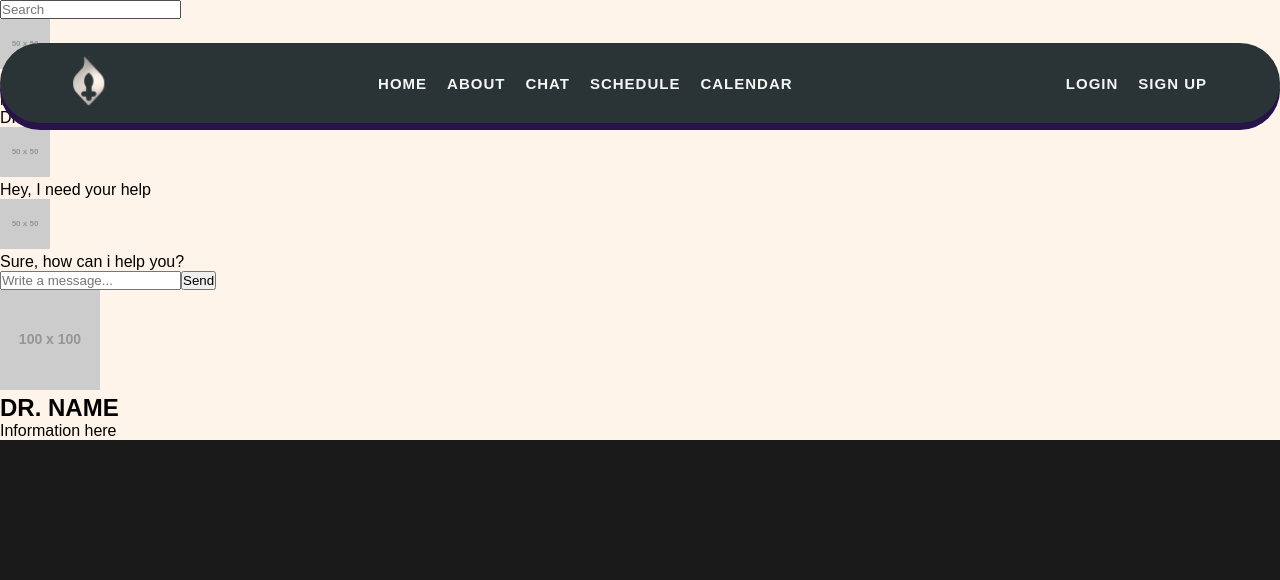
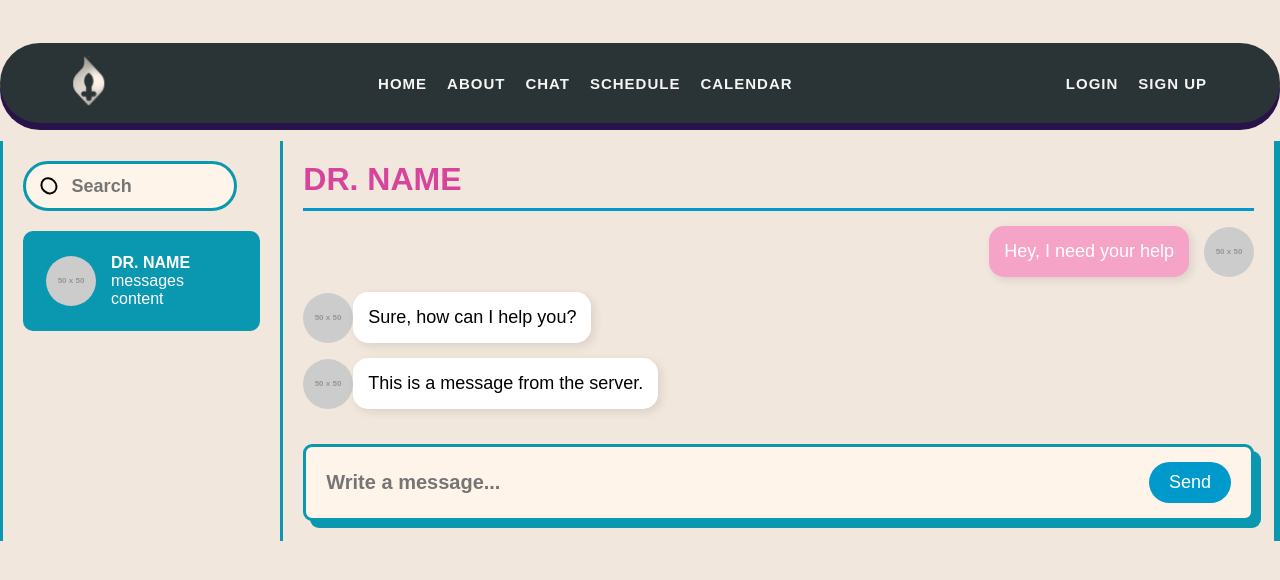
Before and after one commit to TrucNguyen2211/Hackathon_NhamNhamNho, a React (Vite) app in the folder frontend/: page /chat in a window 1280 px wide. Shown: the top 580 px of the page. Built offline with nearby package versions, Linux system fonts and the light colour scheme.

Commit message:
update chat UI

```diff
--- a/frontend/package.json
+++ b/frontend/package.json
@@ -10,6 +10,7 @@
     "preview": "vite preview"
   },
   "dependencies": {
+    "axios": "^1.7.9",
     "hackathon": "file:..",
     "react": "^18.3.1",
     "react-dom": "^18.3.1",
--- a/frontend/src/Home.jsx
+++ b/frontend/src/Home.jsx
@@ -6,8 +6,6 @@ import Calendar from "./component/Calendar";
 function Home() {
     return (
         <div id ="root">
-
-
             <div className="content">
                 <h1>Home</h1>
                 <p>Welcome to the Home page!</p>
--- a/frontend/src/index.css
+++ b/frontend/src/index.css
@@ -8,14 +8,12 @@
 #root {
   width: 100%;
   height: 100%;
-  background-color: #FFF4EA;
+  padding-top: 4%;
 }
 
 .content {
   display: flex;
-  padding-top: 168px;
   width: 100%;
-  background-color: #FFF4EA;
 }
 
 .calendar-box {
--- a/frontend/src/pages/Chat.jsx
+++ b/frontend/src/pages/Chat.jsx
@@ -1,13 +1,36 @@
-import React, { useState } from 'react';
+import React, { useState, useEffect } from 'react';
 import './ChatInterface.css';
 
 const ChatInterface = () => {
     const [message, setMessage] = useState('');
+    const [messages, setMessages] = useState([
+        { id: 1, type: 'sent', content: 'Hey, I need your help' },
+        { id: 2, type: 'received', content: 'Sure, how can I help you?' },
+    ]);
+
+    // Simulate fetching a new message from an API
+    useEffect(() => {
+        const interval = setInterval(() => { //change this to the actuall API call
+            // Simulated API response
+            const apiMessage = {
+                id: Date.now(),
+                type: 'received',
+                content: 'This is a message from the server.',
+            };
+            setMessages((prevMessages) => [...prevMessages, apiMessage]);
+        }, 5000); // Fetch a new message every 5 seconds
+
+        return () => clearInterval(interval); // Cleanup interval on component unmount
+    }, []);
 
     const handleSendMessage = () => {
         if (message.trim()) {
-            // Send message logic here (e.g., update state, send to server)
-            console.log('Message sent:', message);
+            const newMessage = {
+                id: Date.now(),
+                type: 'sent',
+                content: message,
+            };
+            setMessages((prevMessages) => [...prevMessages, newMessage]);
             setMessage('');
         }
     };
@@ -32,14 +55,20 @@ const ChatInterface = () => {
                 <div className="chat-area">
                     <div className="chat-header">DR. NAME</div>
                     <div className="chat-messages">
-                        <div className="message sent">
-                            <img src="https://via.placeholder.com/50" alt="avatar" />
-                            <div className="message-content">Hey, I need your help</div>
-                        </div>
-                        <div className="message received">
-                            <img src="https://via.placeholder.com/50" alt="avatar" />
-                            <div className="message-content">Sure, how can i help you?</div>
-                        </div>
+                        {messages.map((msg) => (
+                            <div
+                                key={msg.id}
+                                className={`message ${msg.type}`}
+                            >
+                                <img
+                                    src="https://via.placeholder.com/50"
+                                    alt="avatar"
+                                />
+                                <div className="message-content">
+                                    {msg.content}
+                                </div>
+                            </div>
+                        ))}
                     </div>
                     <div className="input-area">
                         <input
@@ -51,12 +80,6 @@ const ChatInterface = () => {
                         <button onClick={handleSendMessage}>Send</button>
                     </div>
                 </div>
-
-                <div className="profile">
-                    <img src="https://via.placeholder.com/100" alt="profile" />
-                    <h2>DR. NAME</h2>
-                    <p>Information here</p>
-                </div>
             </div>
         </div>
     );
--- a/frontend/src/pages/ChatInterface.css
+++ b/frontend/src/pages/ChatInterface.css
@@ -0,0 +1,198 @@
+/* General Styling */
+body {
+    margin: 0;
+    font-family: 'Poppins', sans-serif;
+    background: #F2E7DD;
+    height: 100vh;
+    display: flex;
+    flex-direction: column;
+    width: 100%;
+    height: 100%;
+    padding-top: 90px;
+}
+
+/* Continuous Blue Border Line */
+.container {
+    display: flex;
+    flex: 1;
+    border-left: 3px solid #0A97B0;
+    border-right: 3px solid #0A97B0;
+}
+
+/* Contacts Section */
+.contacts {
+    width: 22%;
+    background: #F2E7DD;
+    padding: 20px;
+    border-right: 3px solid #0A97B0;
+}
+
+/* Search Bar */
+.search-box {
+    box-sizing: border-box;
+    width: 90%;
+    height: 50px;
+    background: #FFF4EA;
+    border: 3px solid #0A97B0;
+    border-radius: 26.5px;
+    display: flex;
+    align-items: center;
+    padding: 0 15px;
+    margin-bottom: 20px;
+}
+
+.search-icon {
+    width: 18px;
+    height: 18px;
+    border: 2px solid #000000;
+    border-radius: 50%;
+    transform: rotate(-45deg);
+    margin-right: 15px;
+}
+
+.search-box input {
+    border: none;
+    background: transparent;
+    font-size: 18px;
+    color: #0A97B0;
+    outline: none;
+    font-weight: bold;
+    width: 100%;
+}
+
+.contact {
+    display: flex;
+    align-items: center;
+    padding: 20px;
+    margin-top: 15px;
+    border-radius: 10px;
+    background: #FFF4EA;
+    border: 3px solid #0A97B0;
+}
+
+.contact:hover, .contact.active {
+    background: #0A97B0;
+    color: white;
+}
+
+.contact img {
+    width: 50px;
+    height: 50px;
+    border-radius: 50%;
+    margin-right: 15px;
+}
+
+/* Chat area */
+.chat-area {
+    flex: 2;
+    display: flex;
+    flex-direction: column;
+    background: #F2E7DD;
+    padding: 20px;
+    position: relative;
+    border-right: 3px solid #0A97B0;
+}
+
+.chat-header {
+    font-size: 32px;
+    font-weight: bold;
+    color: #D6459B;
+    border-bottom: 3px solid #0099CC;
+    padding-bottom: 10px;
+}
+
+.chat-messages {
+    flex: 1;
+    overflow-y: auto;
+    padding-bottom: 20px;
+}
+
+.message {
+    display: flex;
+    align-items: center;
+    margin: 15px 0;
+}
+
+.message img {
+    width: 50px;
+    height: 50px;
+    border-radius: 50%;
+}
+
+.message-content {
+    background: #FFF;
+    padding: 15px;
+    border-radius: 15px;
+    font-size: 18px;
+    max-width: 60%;
+    box-shadow: 3px 3px 10px rgba(0,0,0,0.1);
+}
+
+.message.sent {
+    flex-direction: row-reverse;
+    text-align: right;
+}
+
+.message.sent .message-content {
+    background: #F5A3C7;
+    color: white;
+    margin-right: 15px;
+}
+
+/* Chat Input Section */
+.input-area {
+    width: 100%;
+    background: #FFF4EA;
+    border: 3px solid #0A97B0;
+    box-shadow: 7px 7px 0px #0A97B0;
+    border-radius: 9px;
+    display: flex;
+    align-items: center;
+    padding: 15px 20px;
+    box-sizing: border-box;
+    position: sticky;
+    bottom: 0;
+}
+
+.input-area input {
+    flex: 1;
+    border: none;
+    background: transparent;
+    font-size: 20px;
+    color: #0A97B0;
+    outline: none;
+    font-weight: bold;
+}
+
+.input-area button {
+    background: #0099CC;
+    border: none;
+    color: white;
+    padding: 10px 20px;
+    border-radius: 25px;
+    cursor: pointer;
+    font-size: 18px;
+}
+
+/* Profile Section */
+.profile {
+    background: #0A97B0;
+    border-radius: 10px;
+    box-shadow: 7px 7px 0px #0A5EB0;
+    padding: 40px;
+    text-align: center;
+}
+
+.profile img {
+    width: 100px;
+    height: 100px;
+    border-radius: 50%;
+    border: 5px solid white;
+    margin-bottom: 20px;
+}
+
+.profile h2 {
+    font-size: 26px;
+    font-weight: bold;
+    color: #FFCFEF;
+}
--- a/package.json
+++ b/package.json
@@ -13,6 +13,7 @@
   "author": "",
   "license": "ISC",
   "dependencies": {
+    "axios": "^1.7.9",
     "dotenv": "^16.4.7",
     "express": "^4.21.2",
     "mongoose": "^8.9.5",
```
Also changed, not shown: 2 other files (tests, documents, lock files or other folders).
